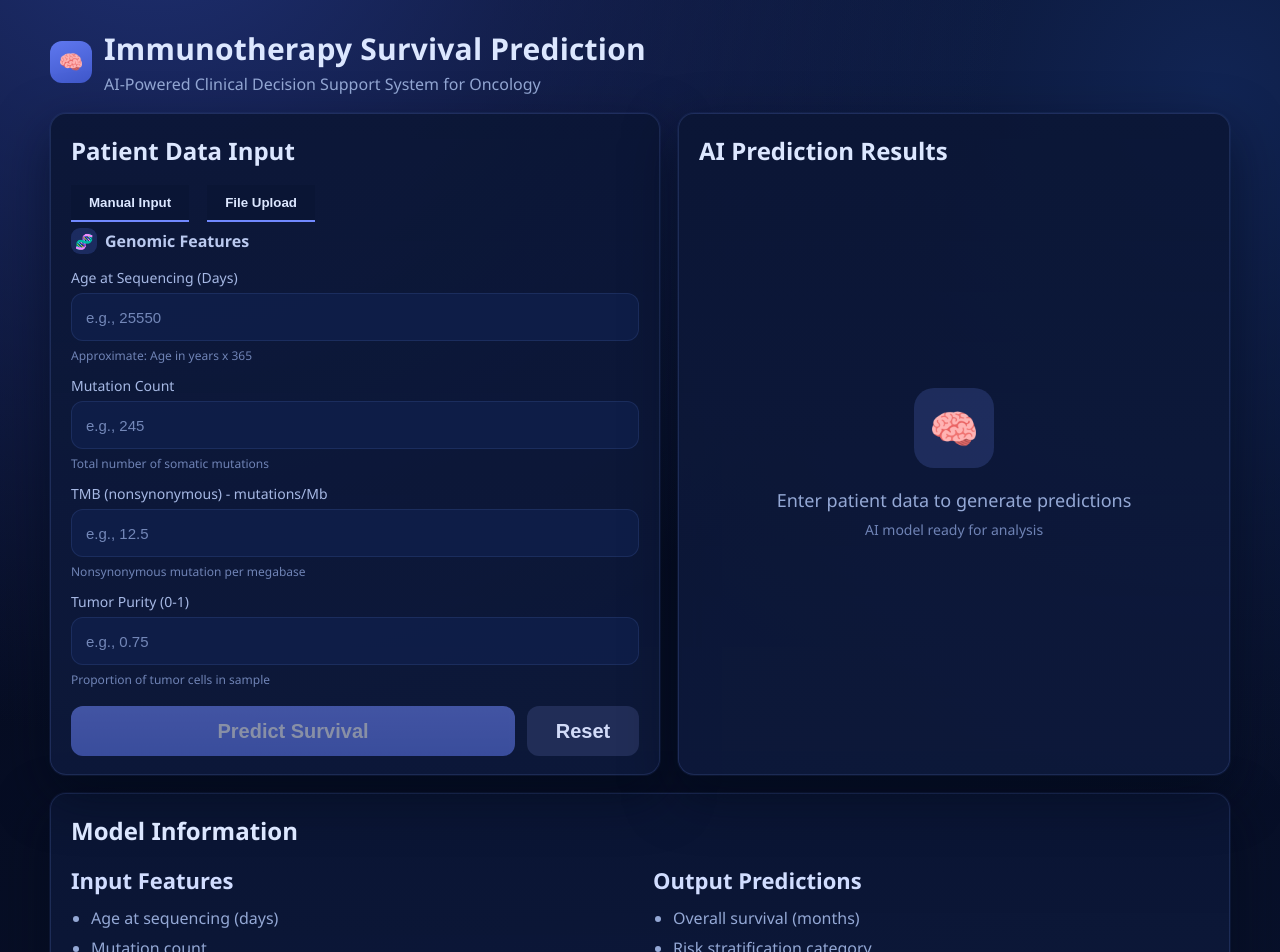
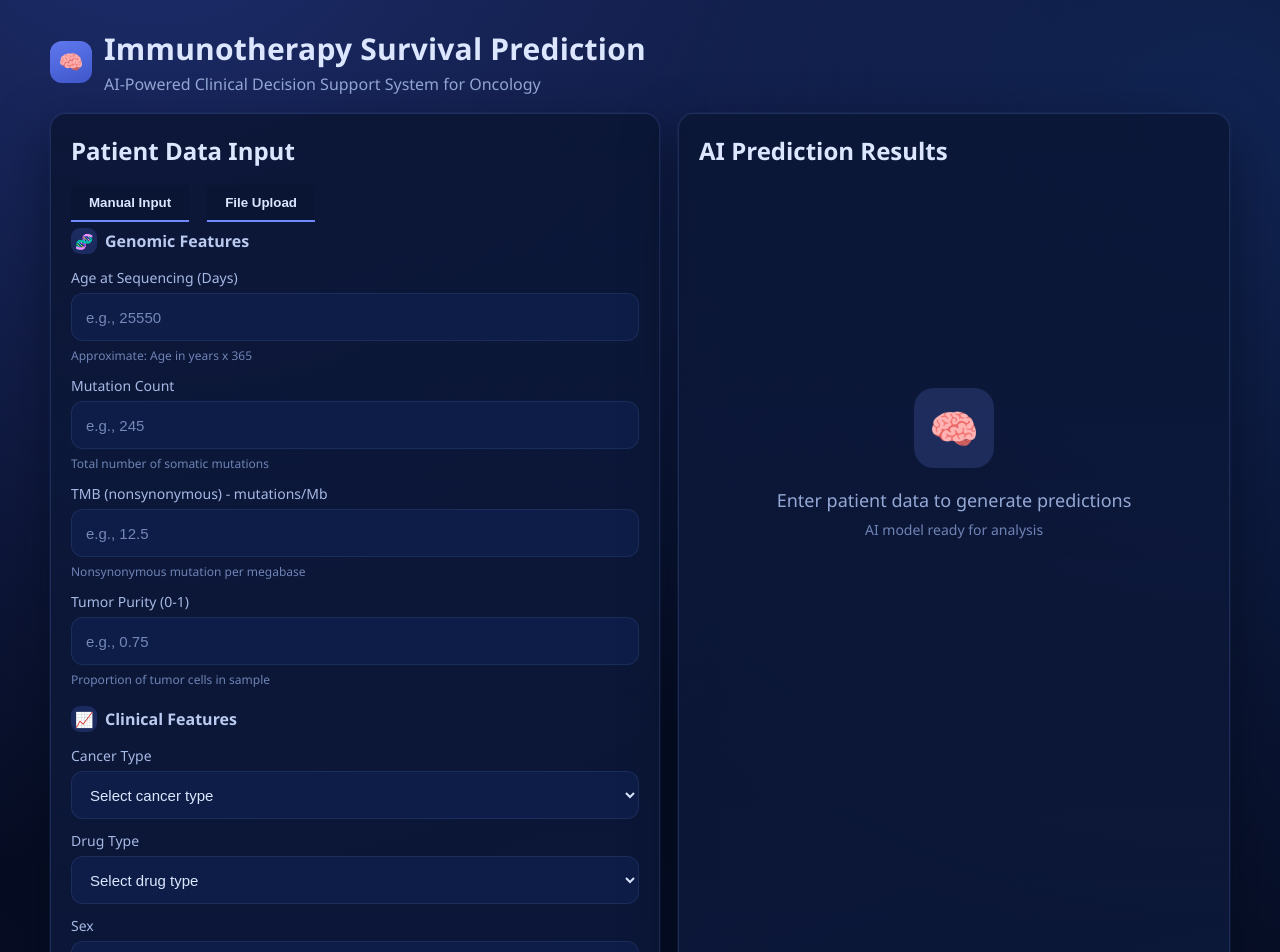
Before and after one commit to dyna-code/immunotherapy_project_code, a React (Vite) app: page / in a window 1280 px wide. Shown: the top 952 px of the page. Built offline with nearby package versions, Linux system fonts and the light colour scheme.

Commit message:
fix: add back clinical info
fix accidental removal of clinical info, also solves manual input currently.

```diff
--- a/src/App.jsx
+++ b/src/App.jsx
@@ -90,6 +90,7 @@ function App() {
       ...current,
       [name]: value,
     }));
+    console.log("Current form data:", formData);
   };
 
   const handleReset = () => {
@@ -99,6 +100,8 @@ function App() {
   };
 
   const handlePredict = () => {
+    /** Manual Input Prediction */
+    if (activeTab === 0) {
       const ageDays = parseNumericInput(formData.ageAtSequencingDays);
       const mutationCount = parseNumericInput(formData.mutationCount);
       const tmb = parseNumericInput(formData.tmb);
@@ -135,6 +138,23 @@ function App() {
             : "Higher Risk",
       });
       setHasPredicted(true);
+    }
+
+     /** File Upload Prediction - Placeholder */
+    if (activeTab === 1) {
+      if (!patientResource.files[0] ||
+          !observationResources.files[0] ||
+          !conditionResource.files[0]) {
+        return;
+      }
+      /** Placeholder prediction -- replace with ML model */
+      setPrediction({
+        overallSurvivalMonths: "24.5",
+        confidence: "85.3",
+        riskGroup: "Intermediate Risk",
+      });
+      setHasPredicted(true);
+    }
   };
 
   const tabs = [
@@ -162,6 +182,33 @@ function App() {
             ))}
         </div>
 
+        <div className="section-label">
+            <span className="section-icon">📈</span>
+            <span>Clinical Features</span>
+          </div>
+
+        <div className="form-stack clinical-stack">
+            {selectFields.map((field) => (
+              <label className="field-group" key={field.id}>
+                <span className="field-label">{field.label}</span>
+                <select
+                  name={field.id}
+                  value={formData[field.id]}
+                  onChange={handleInputChange}
+                >
+                  <option value="" disabled>
+                    {field.placeholder}
+                  </option>
+                  {field.options.map((option) => (
+                    <option value={option} key={option}>
+                      {option}
+                    </option>
+                  ))}
+                </select>
+              </label>
+            ))}
+        </div>
+
     </div>
 
   },
@@ -169,18 +216,27 @@ function App() {
     <div className="file-upload-form">
         <p className="file-upload-instructions">Please upload the following FHIR JSON resources, and we will parse the necessary data for you:</p>
         <p className="file-upload-label">Patient Resource</p>
-          <input className="file-upload-input" type="file" accept=".json" />
+          <input id="patient-resource" className="file-upload-input" type="file" accept=".json" />
         <p className="file-upload-details">This provides information regarding the patient's age, which is used in the prediction model.</p>
 
 
-        <p className="file-upload-label">Observation Resources</p>
-            <input className="file-upload-input" type="file" accept=".json" />
+        <p className="file-upload-label">Observation Resource</p>
+            <input id="observation-resources" className="file-upload-input" type="file" accept=".json" />
         <p className="file-upload-details">This provides information regarding the patient's genomic features (including mutation count, TMB, and tumor purity), which are used in the prediction model.</p>
+
+        <p className="file-upload-label">Condition Resource</p>
+            <input id="condition-resource" className="file-upload-input" type="file" accept=".json" />
+        <p className="file-upload-details">This provides information regarding the patient's clinical features, such as cancer type, drug type, and sample type.</p>
     </div>
 
   }
 ]
 
+const patientResource = document.getElementById("patient-resource");
+const observationResources = document.getElementById("observation-resources");
+const conditionResource = document.getElementById("condition-resource");
+
+console.log(patientResource, observationResources, conditionResource);
   return (
     <div className="app-shell">
       <header className="title-row">
```
Also changed, not shown: 5 other files (tests, documents, lock files or other folders). Lines whose indentation alone changed are shown as unchanged.
